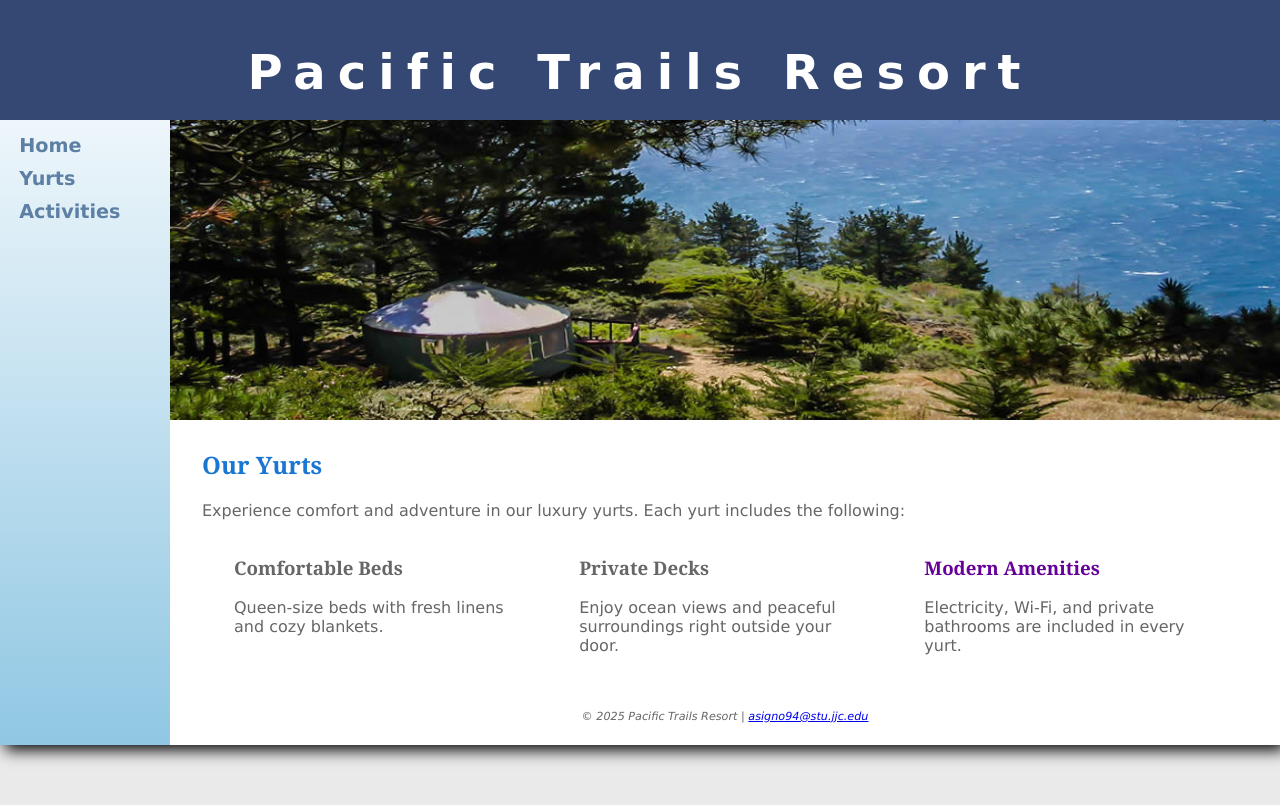
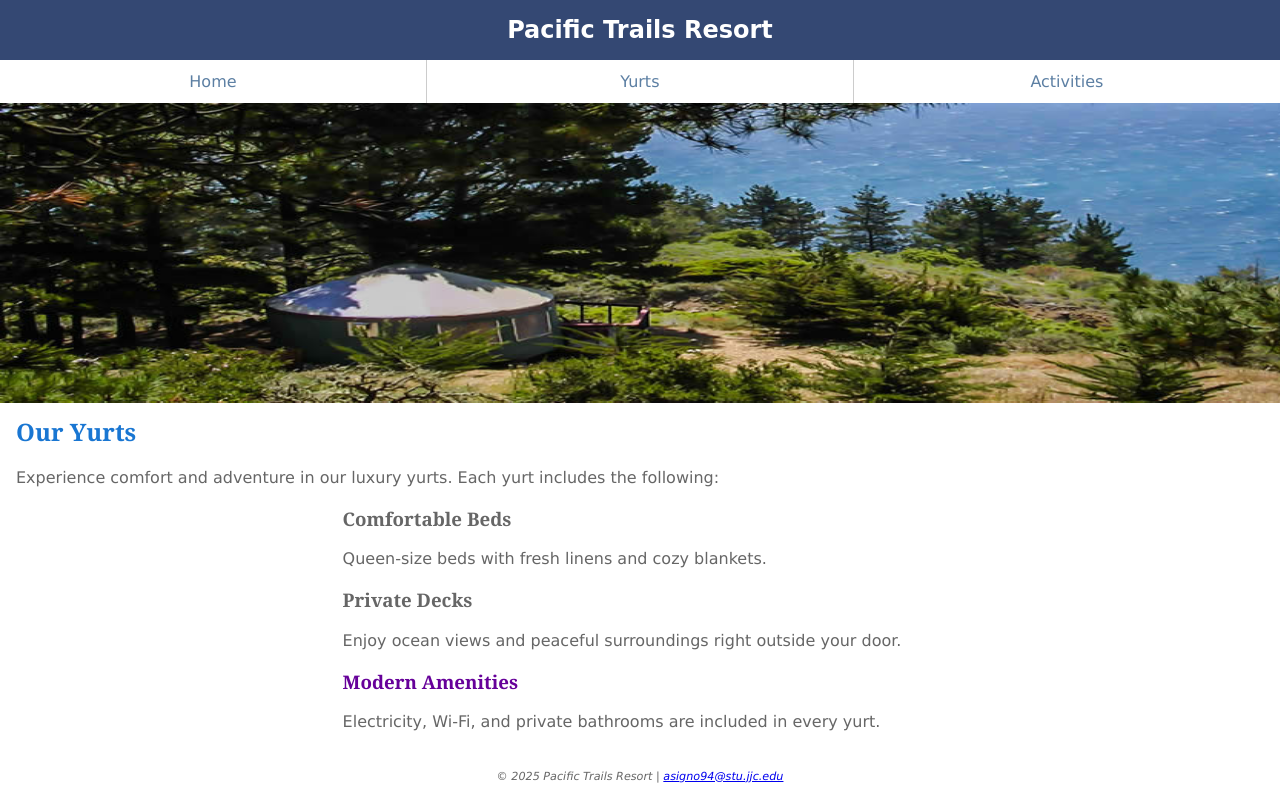
Before and after one commit to BassBoy26/signorile-pacific-trails, a plain HTML site: page yurts.html in a window 1280 px wide. Drawn offline with Linux system fonts and the light colour scheme.

Commit message:
Update pacific.css

```diff
--- a/pacific.css
+++ b/pacific.css
@@ -1,77 +1,56 @@
-
 * { box-sizing: border-box; }
 
-
+/* Small (mobile-first) layout */
 body {
-  background-color: #EAEAEA;
+  margin: 0;
+  background-color: #90C7E3;
   color: #666666;
   font-family: Verdana, Arial, sans-serif;
-  margin: 0;
 }
 
-
 #wrapper {
-  min-width: 960px;
-  max-width: 2048px;
-  margin: 0 auto;
   background-color: #FFFFFF;
-  background-image: linear-gradient(#FFFFFF, #90C7E3);
-  background-repeat: no-repeat;
-  box-shadow: 5px 5px 15px #000000;
-  position: relative;
 }
 
-
 header {
-  height: 120px;
   color: #FFFFFF;
   font-family: Georgia, serif;
   background-color: #344873;
-  display: flex;
-  align-items: center;
+  padding: 1em;
 }
 
-
 h1 {
-  width: 100%;
+  margin: 0;
   text-align: center;
-  padding-top: 0.5em;
   font-family: 'Brush Script MT', cursive;
-  font-size: 3em;
-  letter-spacing: 0.25em;
-  margin: 0;
+  font-size: 1.5em;
 }
-
 
 header a:link,
 header a:visited {
   text-decoration: none;
   color: #FFFFFF;
 }
-header a:hover {
-  color: #90C7E3;
+header a:hover { color: #90C7E3; }
+
+nav {
+  text-align: center;
+  background-color: #FFFFFF;
 }
 
-
-nav {
-  position: fixed;
-  top: 120px;
-  left: 0;
-  width: 160px;
-  padding: 0;
-  font-size: 1.2em;
-  font-weight: bold;
-
-  background: transparent;
+nav ul {
+  list-style: none;
+  margin: 0;
+  padding-left: 0;
+  display: flex;
+  flex-direction: column;
 }
 
-
-nav ul {
-  list-style-type: none;
-  padding-left: 1em;
-  margin: 0.5em 0 1.5em 0;
+nav li {
+  padding: .5em 1em;
+  width: 100%;
+  border-bottom: 1px solid #CCCCCC;
 }
-
 
 nav a {
   text-decoration: none;
@@ -82,80 +61,61 @@ nav a:link   { color: #5C7FA3; }
 nav a:visited{ color: #344873; }
 nav a:hover  { color: #A52A2A; }
 
-
 main {
-  background-color: #FFFFFF;
-  margin-left: 170px;
-  padding: 1em 2em;
+  padding: 0 1em;
   display: block;
-  overflow: auto;
 }
 
+h2 { color: #1976D2; font-family: Georgia, serif; margin-top: .5em; }
+h3 { font-family: Georgia, serif; }
+dt { color: #002171; font-weight: bold; }
+.special { font-weight: bold; color: #660099; }
+.resort { color: #1976D2; font-size: 1.2em; }
 
-h2 {
-  color: #1976D2;
-  font-family: Georgia, serif;
-  margin-top: 0.5em;
+#homehero, #yurthero, #trailhero {
+  height: 300px;
+  background-repeat: no-repeat;
+  background-size: 200% 100%;
 }
-h3 {
-  font-family: Georgia, serif;
-}
-
-
-dt {
-  color: #002171;
-  font-weight: bold;
-}
-
-
-.special {
-  font-weight: bold;
-  color: #660099;
-}
-
-
-.resort {
-  color: #1976D2;
-  font-size: 1.2em;
-}
-
-
-#homehero,
-#yurthero,
-#trailhero {
-  height: 300px;
-  background-size: 100% 100%;
-  background-repeat: no-repeat;
-  margin-left: 170px;
-}
-
 #homehero  { background-image: url("images/coast.jpg"); }
 #yurthero  { background-image: url("images/yurt.jpg"); }
 #trailhero { background-image: url("images/trail.jpg"); }
 
+section {
+  padding-left: .5em;
+  padding-right: .5em;
+}
 
 footer {
   background-color: #FFFFFF;
-  margin-left: 170px;
   padding: 1em;
   font-size: 0.70em;
   font-style: italic;
   text-align: center;
 }
 
+#mobile  { display: inline; }
+#desktop { display: none; }
 
-section {
-  float: left;
-  width: 33%;
-  padding-left: 2em;
-  padding-right: 2em;
+@media (min-width: 600px) {
+  nav ul {
+    flex-direction: row;
+    justify-content: center;
+  }
+  nav li {
+    border-bottom: none;
+    border-right: 1px solid #CCCCCC;
+  }
+  nav li:last-child { border-right: none; }
+
+  section { max-width: 60ch; margin: 0 auto; }
+
+  #mobile  { display: none; }
+  #desktop { display: inline; }
 }
 
-
-@media (max-width: 1000px) {
-  section {
-    width: 100%;
-    padding-left: 1em;
-    padding-right: 1em;
+@media (min-width: 900px) {
+  #homehero, #yurthero, #trailhero {
+    background-size: 120% 100%;
   }
 }
```
